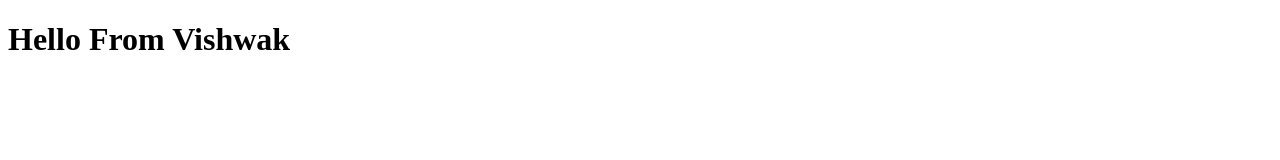
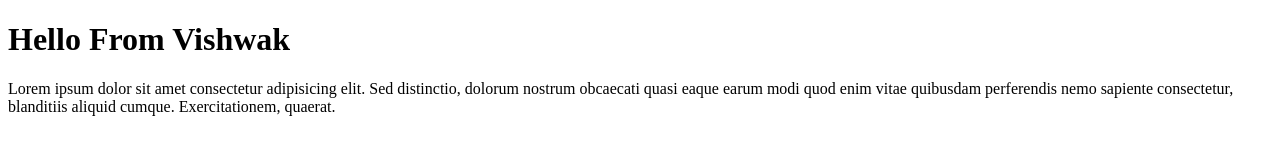
Before and after one commit to Attull/portfolio-website, a plain HTML site: page index.html in a window 1280 px wide. Drawn offline with Linux system fonts and the light colour scheme.

Commit message:
added paragraph

```diff
--- a/index.html
+++ b/index.html
@@ -8,5 +8,6 @@
   </head>
   <body>
     <h1>Hello From Vishwak</h1>
+    <p>Lorem ipsum dolor sit amet consectetur adipisicing elit. Sed distinctio, dolorum nostrum obcaecati quasi eaque earum modi quod enim vitae quibusdam perferendis nemo sapiente consectetur, blanditiis aliquid cumque. Exercitationem, quaerat.</p>
   </body>
 </html>
```
